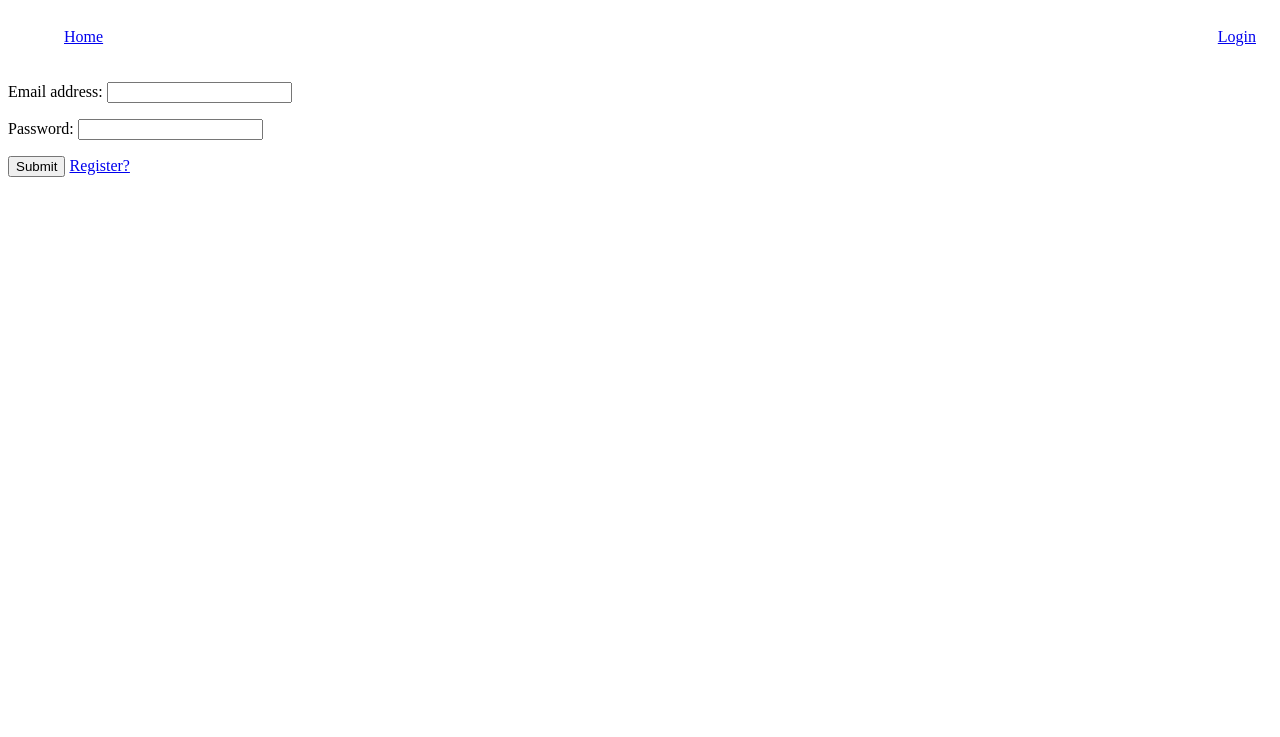
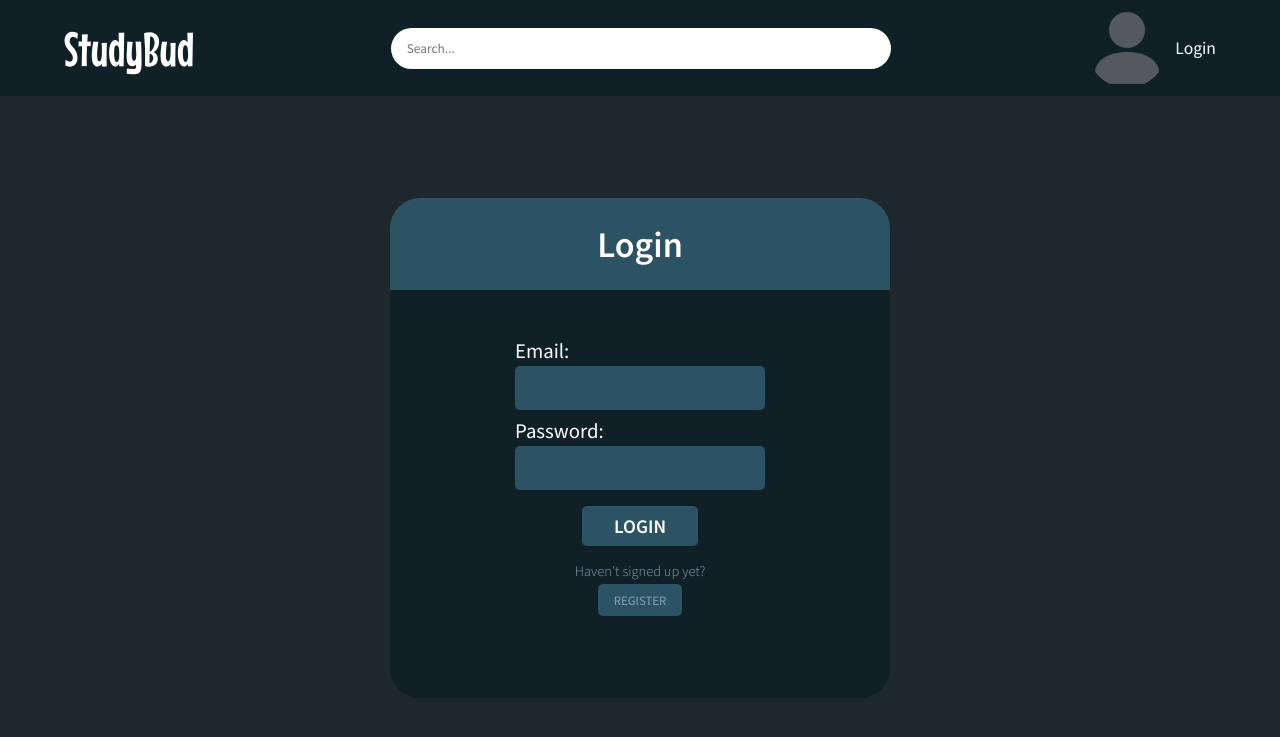
Before and after one commit to Benedict-arowo/StudyBudApp, a Django app: page /login/ in a window 1280 px wide. Shown: the top 737 px of the page. Run offline with Django 4.2, Linux system fonts and the light colour scheme.

Commit message:
Added Navbar, styled and fully functional

```diff
--- a/Base/settings.py
+++ b/Base/settings.py
@@ -54,6 +54,7 @@ MIDDLEWARE = [
     'django.middleware.clickjacking.XFrameOptionsMiddleware',
     'whitenoise.middleware.WhiteNoiseMiddleware',
 ]
+
 
 ROOT_URLCONF = 'Base.urls'
 
@@ -126,6 +127,7 @@ USE_TZ = True
 
 STATIC_URL = 'static/'
 STATIC_ROOT = os.path.join(BASE_DIR, 'static')
+STATICFILES_DIRS = [os.path.join(BASE_DIR,'Studybud/static')]
 
 # Default primary key field type
 # https://docs.djangoproject.com/en/4.1/ref/settings/#default-auto-field
--- /dev/null
+++ b/Studybud/static/javascript/login.js
@@ -0,0 +1,5 @@
+const registerBtn = document.getElementById('registerBtn')
+
+registerBtn.addEventListener('click', e => {
+    open('/register', '_self')
+})
--- /dev/null
+++ b/Studybud/static/styles/general.css
@@ -0,0 +1,24 @@
+* {
+    box-sizing: border-box;
+    padding: 0;
+    margin: 0;
+    font-family: 'Source Sans Pro', sans-serif;
+}
+
+body {
+    background-color: var(--bgColor);
+}
+
+.messages {
+    font-size: 1.3rem;
+    width: 100%;
+    text-align: center;
+    color: red;
+}
+
+:root {
+    --mainColor: #0F2027;
+    --bgColor: #1E272C;
+    --secondaryColor: #112751;
+    --tertiaryColor: #2C5364;
+}
--- /dev/null
+++ b/Studybud/static/styles/login.css
@@ -0,0 +1,121 @@
+main {
+    display: grid;
+    place-items: center;
+    height: 100%;
+}
+
+body {
+    display: flex;
+    flex-direction: column;
+    height: 100vh !important;
+}
+
+#loginContainer {
+    background-color: var(--mainColor);
+    width: 500px;
+    height: 500px;
+    border-radius: 30px;
+    display: flex;
+    flex-direction: column;
+    gap: 48px;
+    overflow: hidden;
+}
+
+.heading {
+    width: 100%;
+    text-align: center;
+    color: white;
+    background-color: var(--tertiaryColor);
+    height: 92px;
+    padding: 8px 0;
+    display: grid;
+    place-items: center;
+}
+
+.heading h1 {
+    font-weight: 600;
+    font-size: 2.25rem;
+}
+
+.fields {
+    display: flex;
+    gap: 2px;
+    flex-direction: column;
+}
+
+.fields > label {
+    color: white;
+    font-size: 1.3rem;
+    font-weight: 400;
+}
+
+.fields > input {
+    width: 250px;
+    padding: 12px 16px;
+    border-radius: 5px;
+    outline: none;
+    border: none;
+    font-size: 1rem;
+    color: #889FB4;
+    background-color: var(--tertiaryColor);
+    font-weight: 300;
+}
+
+.fields > input::placeholder {
+    color: #889FB4;
+}
+
+#loginForm > button, .registerPrompt > button {
+    width: max-content;
+    padding: 8px 32px;
+    color: white;
+    text-transform: uppercase;
+    border-radius: 5px;
+    background-color: var(--tertiaryColor);
+    border: none;
+    margin-top: 8px;
+    font-size: 1.2rem;
+    cursor: pointer;
+    font-weight: 600;
+    transition: background-color 0.1s, transform 0.3s;
+}
+
+#loginForm {
+    display: flex;
+    flex-direction: column;
+    align-items: center;
+    gap: 8px;
+}
+
+
+.registerPrompt {
+    margin-top: 16px;
+    text-align: center;
+    color: #889FB4;
+    display: flex;
+    flex-direction: column;
+    gap: 4px;
+    align-items: center;
+}
+
+.registerPrompt > p {
+    font-weight: 300;
+    font-size: 0.9rem;
+}
+
+.registerPrompt > button {
+    font-size: 0.8rem;
+    padding: 8px 16px;
+    color: #889FB4;
+    font-weight: 500;
+    transition: background-color 0.1s, transform 0.3s;
+    margin: 0;
+}
+
+.registerPrompt > button:hover, #loginForm > button:hover {
+    transform: scale(1.05);
+}
+
+.registerPrompt > button:active, #loginForm > button:active {
+    background-color: #2c3b49;
+}
--- /dev/null
+++ b/Studybud/static/styles/nav.css
@@ -0,0 +1,89 @@
+nav {
+    display: flex;
+    background-color: var(--mainColor);
+    color: white;
+    padding: 8px 64px;
+    justify-content: space-between;
+    gap: 32px;
+    align-items: center;
+}
+
+#search {
+    flex-basis: 500px;
+}
+
+#searchInput {
+    outline: none;
+    padding: 12px 16px;
+    border-radius: 50px;
+    width: 100%;
+    border: none;
+    transition: outline 3s;
+}
+
+#searchInput:focus {
+    outline: var(--tertiaryColor) solid 3px;
+}
+
+#user {
+    display: flex;
+    align-items: center;
+    gap: 32px;
+}
+
+#user a {
+    text-decoration: none;
+    color: white;
+    font-size: 1.1rem;
+}
+
+#user img[id='dropdown'] {
+    width: 30px;
+    cursor: pointer;
+    transition: all 0.3s;
+}
+
+#user img[id='dropdown']:hover {
+    transform: scale(1.1);
+}
+
+#userAvatar {
+    width: 100%;
+    height: 100%;
+    object-fit: cover;
+    object-position: center;
+    border-radius: 50%;
+}
+
+.avatarContainer {
+    width: 80px;
+    height: 80px;
+    overflow: hidden;
+}
+
+#logo {
+    font-family: 'Mouse Memoirs', sans-serif;
+    font-size: 48px;
+    text-decoration: none;
+    color: white;
+}
+
+.userProfile {
+    display: flex;
+    align-items: center;
+    gap: 8px;
+}
+
+.username {
+    font-weight: 400;
+}
+
+.userTag {
+    font-weight: 300;
+    cursor: default;
+}
+
+.userDetails {
+    display: flex;
+    flex-direction: column;
+}
--- a/Studybud/views.py
+++ b/Studybud/views.py
@@ -103,7 +103,7 @@ def loginPage(request):
             return redirect('index')
         else:
             messages.error(request, 'Incorrect password!')
-            return redirect('index')
+            return redirect('login')
 
     context = {
         'form': form
--- a/templates/Base/index.html
+++ b/templates/Base/index.html
@@ -6,6 +6,7 @@
         .container {
             display: grid;
             grid-template-columns: 1fr 3fr;
+            color: white;
         }
 
         .roomWrapper {
@@ -51,6 +52,9 @@
 
     <div>
         <h2 style="text-align: center;">Rooms</h2>
+        {% if request.user.is_authenticated %}
+        <a href="{% url 'logout' %}" style="color: yellow;">Logout</a>
+        {% endif %}
         {% for room in rooms %}
             <div class="roomWrapper">
                 <a href="{% url 'room' room.id %}">{{room.name}}, by {{room.host}}</a>
--- a/templates/Base/login.html
+++ b/templates/Base/login.html
@@ -1,10 +1,38 @@
 {% extends 'layout.html' %}
+{% load static %}
+
+{% block style %}
+    <link rel="stylesheet" href="{% static 'styles/login.css' %}">
+{% endblock %}
 
 {% block content %}
-    <form action="" method="post">
-        {% csrf_token %}
-        {{form.as_p}}
-        <button type="submit">Submit</button>
-        <a href="{% url 'register' %}">Register?</a>
-    </form>
+    <main>
+        <div id="loginContainer">
+            <div class="heading">
+                <h1>Login</h1>
+            </div>
+            <div class="content">
+                <form id="loginForm" action="" method="post">
+                {% csrf_token %}
+                    <div class="fields">
+                        <label for="email">Email:</label>
+                        {{form.email}}
+                        <!-- <input type="text" name="email" placeholder="eg: johndoe@gmail.com"> -->
+                    </div>
+                    <div class="fields">
+                        <label for="Password">Password:</label>
+                        {{form.password}}
+                        <!-- <input type="password" name="password" placeholder="••••••••" id=""> -->
+                    </div>
+                    <button type="submit">Login</button>
+                </form>
+                <div class="registerPrompt">
+                    <p>Haven't signed up yet?</p>
+                    <button id="registerBtn">Register</button>
+                </div>
+            </div>
+        </div>
+    </main>
+
+    <script src="{% static 'javascript/login.js' %}"></script>
 {% endblock%}
--- a/templates/layout.html
+++ b/templates/layout.html
@@ -1,12 +1,22 @@
+{% load static %}
+
 <!DOCTYPE html>
 <html lang="en">
 <head>
     <meta charset="UTF-8">
     <meta http-equiv="X-UA-Compatible" content="IE=edge">
     <meta name="viewport" content="width=device-width, initial-scale=1.0">
+    <link rel="stylesheet" href="{% static 'styles/nav.css' %}">
+    <link rel="stylesheet" href="{% static 'styles/general.css' %}">
+    <link href="https://fonts.googleapis.com/css2?family=Mouse+Memoirs&family=Source+Sans+Pro:wght@300;400;600;700&display=swap" rel="stylesheet">
     <title>StudyBud</title>
+    {% block style %}
+    {% endblock%}
 </head>
 <body>
+
+    {% include 'nav.html' %}
+
     {% if messages %}
         <ul class="messages">
         {% for message in messages %}
@@ -14,7 +24,7 @@
         {% endfor %}
         </ul>
     {% endif %}
-    {% include 'nav.html' %}
+
     {% block content %}
     {% endblock %}
 </body>
--- a/templates/nav.html
+++ b/templates/nav.html
@@ -1,30 +1,35 @@
-<nav>
-    <style>
-        .mainUl {
-            display: flex;
-            list-style-type: none;
-            gap: 16px;
-        }
-        .navContainer {
-            display: flex;
-            justify-content: space-between;
-            padding: 4px 16px;
-        }
-    </style>
-    <div class="navContainer">
-        <ul class="mainUl">
-            <li><a href="{% url 'index' %}">Home</a></li>
-            {% if user.is_authenticated %}
-            <li><a href="{% url 'create-room' %}">Create Room</a></li>
+{% load static %}
+<!-- start of navigation bar -->
+    <nav>
+        <a id="logo" href="{% url 'index' %}"">StudyBud</a>
+        <form id="search" action="" method="get">
+            <input type="text" name="Search" placeholder="Search..." id="searchInput">
+        </form>
+        <div id="user">
+
+            <!-- if user is not logged in -->
+            {% if not request.user.is_authenticated %}
+            <div class="userProfile">
+                <div class="avatarContainer">
+                    <img src="{% static 'images/avatar.png' %}" alt="user avatar" id="userAvatar" />
+                </div>
+                <a href="{% url 'login' %}">Login</a>
+            </div>
+            <!-- end of if user is not logged in -->
+            {% else %}
+            <!-- if user is logged in -->
+            <div class="userProfile">
+                <div class="avatarContainer">
+                    <img src="{% static 'images/avatar1.png' %}" alt="user avatar" id="userAvatar" />
+                </div>
+                <div class="userDetails">
+                    <a href="" class="username">Snowine</a>
+                    <span class="userTag">@snowine</span>
+                </div>
+            </div>
+            <img src="{% static 'images/drop-down.svg' %}" id="dropdown" alt="dropdown button">
+            <!-- end of logged in user -->
             {% endif %}
-        </ul>
-        <ul class="mainUl">
-            {% if user.is_authenticated %}
-                <li>Currently logged in as <strong>{{request.user}}</strong></li>
-                <li><a href="{% url 'logout' %}">Logout</a></li>
-            {% else %}
-                <li><a href="{% url 'login' %}">Login</a></li>
-            {% endif %}
-        </ul>
-    </div>
-</nav>
+
+        </div>
+    </nav>
```
Also changed, not shown: Studybud/static/html/login.html (added, +20 -0 lines), Studybud/static/images/avatar.png (added), Studybud/static/images/avatar1.png (added), Studybud/static/images/drop-down.svg (added), db.sqlite3, 1 other file.
